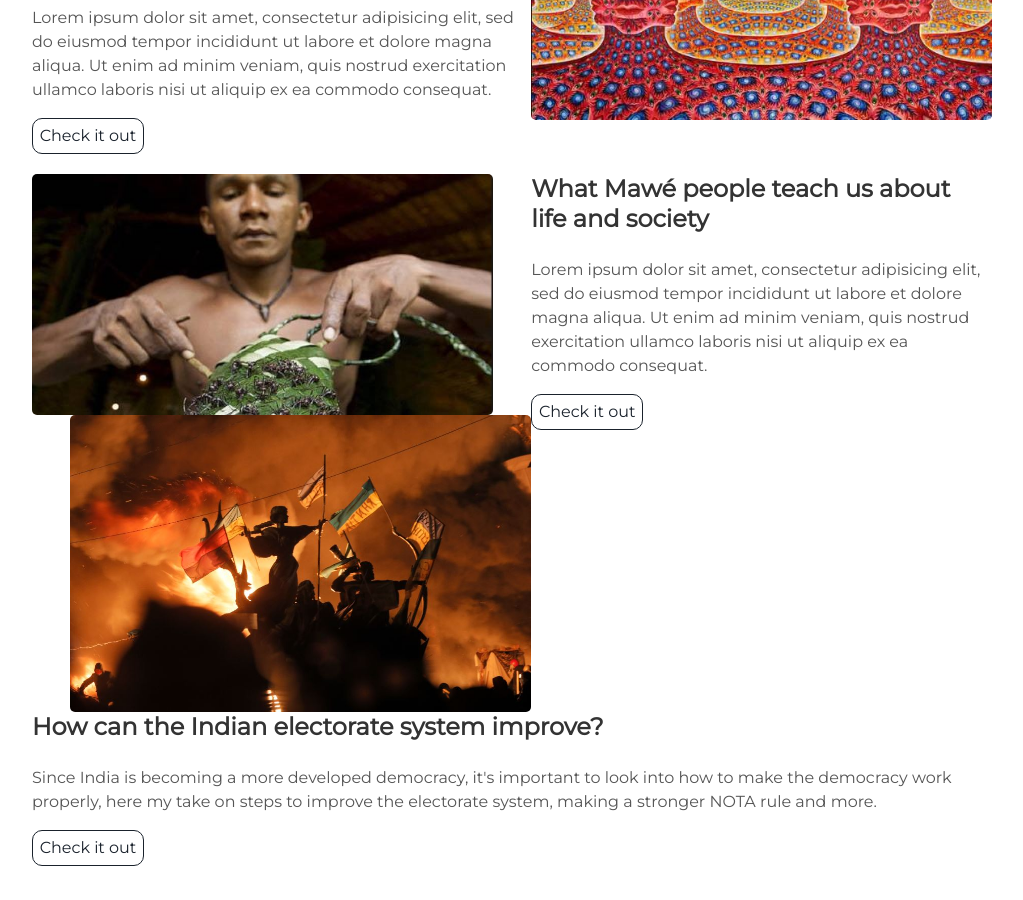
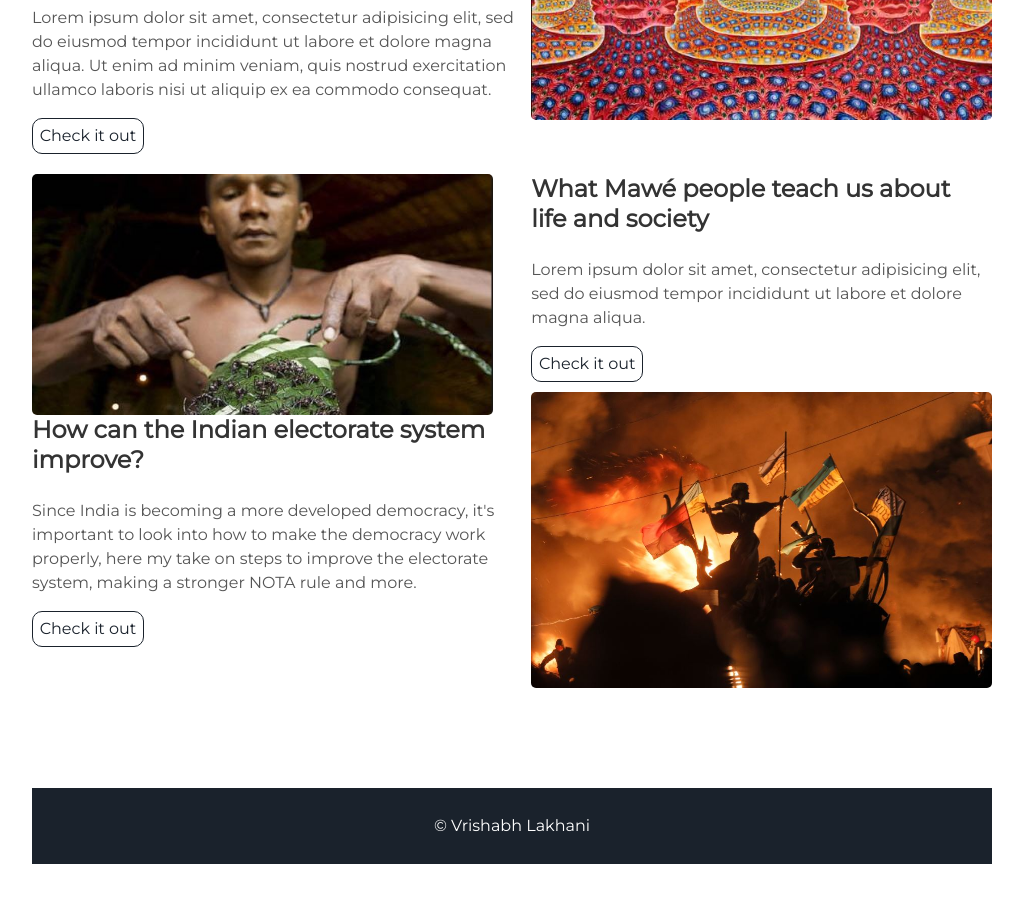
Before and after one commit to vlraik/vlraik.github.io, a Jekyll site: the page built from index.html, in a window 1280 px wide and 900 px high, scrolled down 8512 px. Shown: the whole window, without its empty margins (128-1151 px from the left). Built offline with Jekyll 4.4.1, drawn with Linux system fonts in a browser that asks for light colours; after the commit the page ends 9376 px from its top, so only the background shows below that.

Commit message:
Update blog.html

```diff
--- a/_includes/blog.html
+++ b/_includes/blog.html
@@ -152,7 +152,7 @@
   <div class="contents-right">
     <h3> What Mawé people teach us about life and society </h3>
 
-    <p>Lorem ipsum dolor sit amet, consectetur adipisicing elit, sed do eiusmod tempor incididunt ut labore et dolore magna aliqua. Ut enim ad minim veniam, quis nostrud exercitation ullamco laboris nisi ut aliquip ex ea commodo consequat.</p>
+    <p>Lorem ipsum dolor sit amet, consectetur adipisicing elit, sed do eiusmod tempor incididunt ut labore et dolore magna aliqua.</p>
     <a class="project-link" href="#">Check it out</a>
   </div>
 </div>
```
